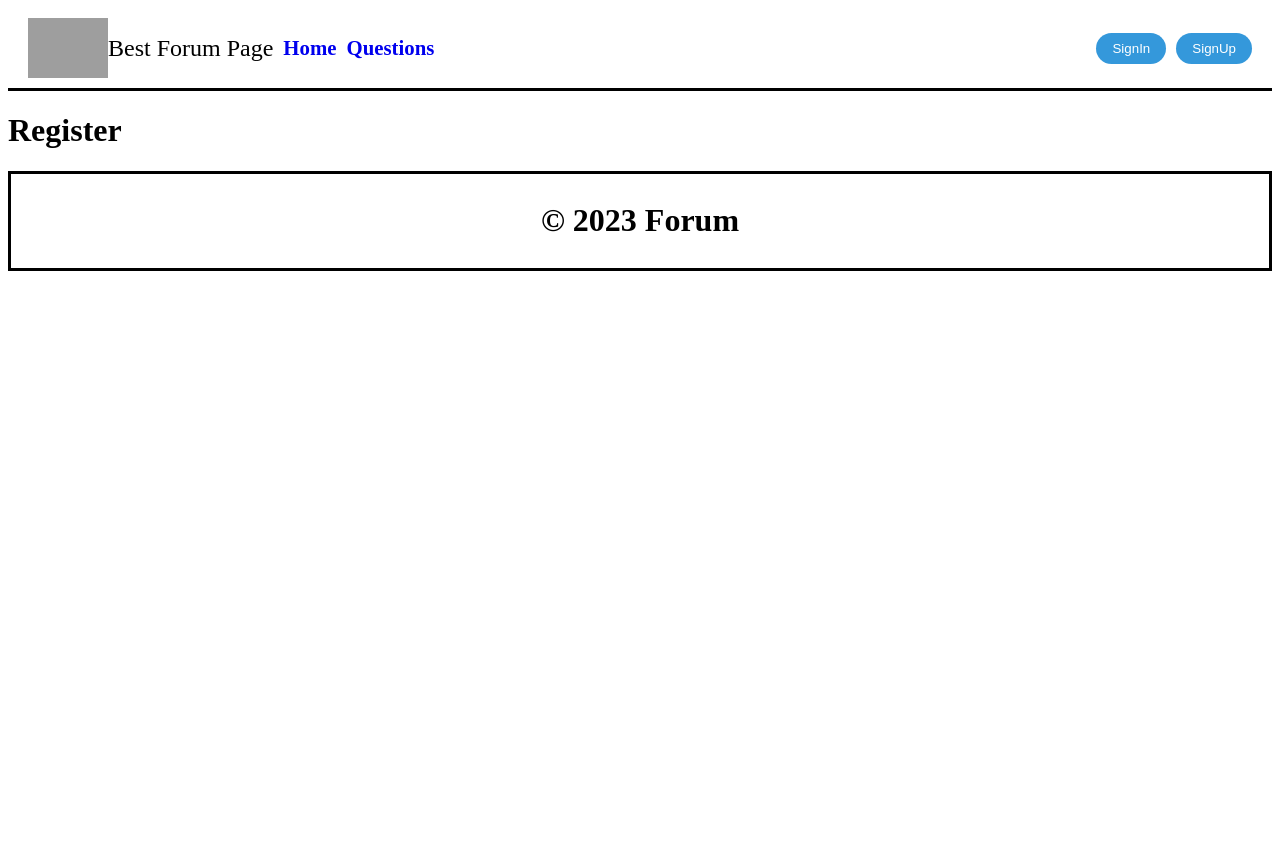
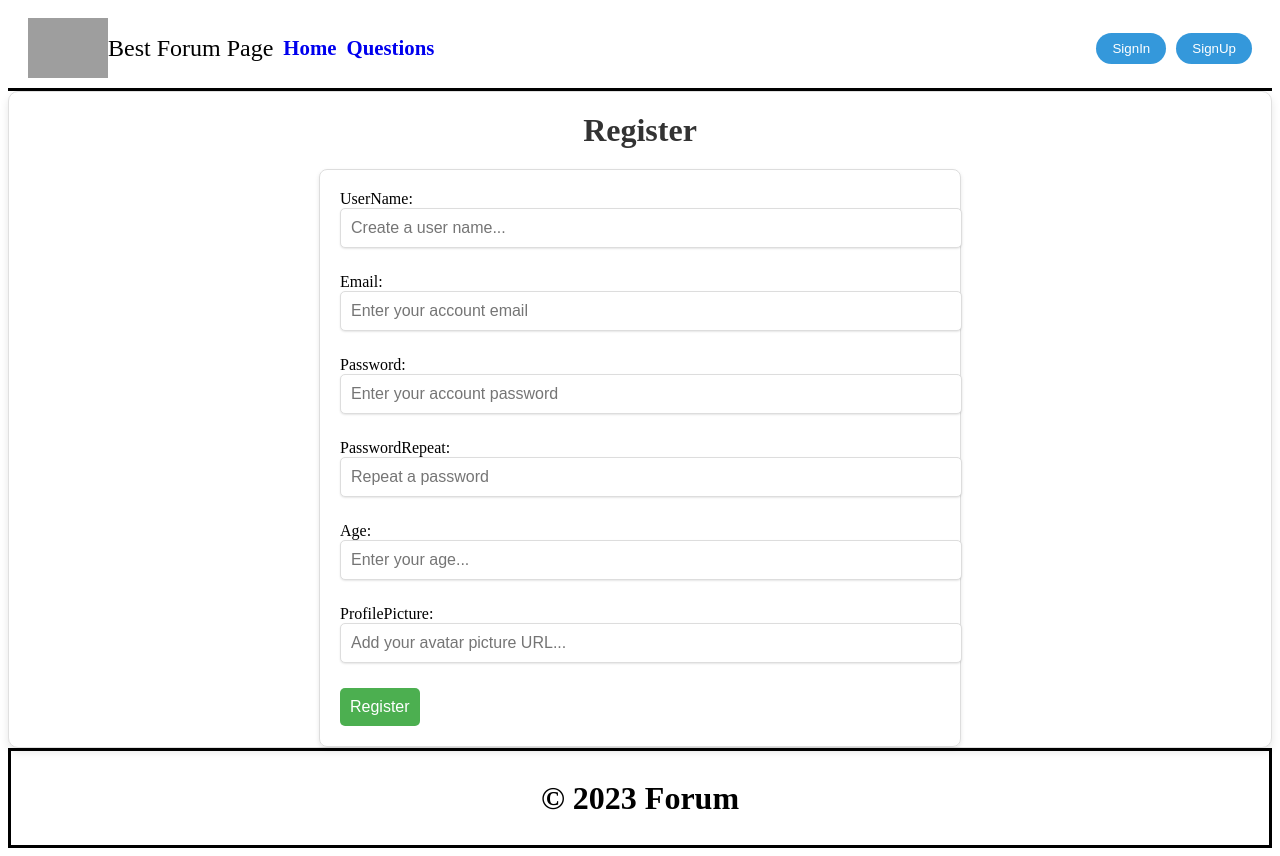
Before and after one commit to RimaVed/React_Forumas_galutinis, a React (Create React App) app: page /user/register in a window 1280 px wide. Before the commit the page ends 800 px from the top, so only its background shows below. Built offline with nearby package versions, Linux system fonts and the light colour scheme; data requests are answered from the project's data file; grey boxes are pictures that could not be loaded.

Commit message:
registracijos forma , klauismo edit, atsakymo edit, delete funkcionalumas

```diff
--- a/src/App.jsx
+++ b/src/App.jsx
@@ -6,6 +6,7 @@ import TheQuestion from "./components/UI/theQuestion/TheQuestion";
 import Footer from "./components/UI/footer/Footer";
 import SpecQuestion from "./components/pages/specQuestion/SpecQuestion";
 import Answers from "./components/pages/answers/Answers";
+import AddAnswer from "./components/pages/addAnswer/AddAnswer";
 import { Routes, Route } from "react-router-dom";
 import AddNewQuestion from "./components/pages/addNewQuestion/AddNewQuestion";
 import EditQuestion from "./components/pages/editQuestion/EditQuestion";
@@ -25,10 +26,11 @@ function App() {
           <Route path=":id" element={<SpecQuestion />} />
           <Route path="addNewQuestion" element={<AddNewQuestion />} />
           <Route path="edit/:id" element={<EditQuestion />} />
+          <Route path="add-answer/:id" element={<AddAnswer />} />
         </Route>
-        {/* <Route path="/answers">
-        <Route path="/answers/:id" element={<Answers />} />
-        </Route> */}
+        <Route path="/answers">
+          <Route path="/answers/:id" element={<Answers />} />
+        </Route>
         <Route path="/user">
           <Route path="login" element={<Login />} />
           <Route path="register" element={<Register />} />
--- a/src/components/UI/header/Header.jsx
+++ b/src/components/UI/header/Header.jsx
@@ -98,6 +98,7 @@ const Header = () => {
       </nav>
       {!loggedInUser ? (
         <div>
+          <div className="userInfo"></div>
           <button>
             <NavLink to="/user/login">SignIn</NavLink>
           </button>
@@ -107,7 +108,11 @@ const Header = () => {
         </div>
       ) : (
         <div>
-          <span>{loggedInUser.userName}</span>
+          <img
+            src={loggedInUser.profilePicture}
+            alt={loggedInUser.userName} // Atnaujinta - pakeista į loggedInUser.userName
+          />
+          <span>{loggedInUser.userName}</span> {/* Įdedama vartotojo vardas */}
           <button
             onClick={() => {
               setLoggedInUser("");
--- a/src/components/UI/input/FormikInput.jsx
+++ b/src/components/UI/input/FormikInput.jsx
@@ -29,8 +29,8 @@ const FormikInput = ({ type, name, formik, placeholder }) => {
       </label>
       <input
         type={type}
-        name={name}
-        id={name}
+        name={name.toLowerCase()}
+        id={name.toLowerCase()}
         value={formik.values[name]}
         onChange={formik.handleChange}
         onBlur={formik.handleBlur}
--- a/src/components/pages/addAnswer/AddAnswer.jsx
+++ b/src/components/pages/addAnswer/AddAnswer.jsx
@@ -1,5 +1,97 @@
-const AddAnswers = () => {
-  return <></>;
+import { useFormik } from "formik";
+import * as Yup from "yup";
+import styled from "styled-components";
+import { v4 as uuid } from "uuid";
+import { useContext } from "react";
+import { useNavigate } from "react-router-dom";
+import FormikInput from "../../UI/input/FormikInput";
+import QuestionsContext from "../../../contexts/QuestionsContext";
+import UsersContext from "../../../contexts/UsersContext";
+import AnswersContext from "../../../contexts/AnswersContext";
+
+const StyledAddFormPage = styled.div`
+  max-width: 600px;
+  margin: auto;
+  padding: 20px;
+  border: 1px solid #ccc;
+  border-radius: 8px;
+  background-color: #fef9e7;
+
+  h1 {
+    font-size: 24px;
+    margin-bottom: 20px;
+  }
+
+  form {
+    display: flex;
+    flex-direction: column;
+
+    button {
+      margin-top: 20px;
+      padding: 10px 20px;
+      background-color: #007bff;
+      color: #fff;
+      border: none;
+      border-radius: 5px;
+      cursor: pointer;
+      transition: background-color 0.3s;
+    }
+
+    button:hover {
+      background-color: #0056b3;
+    }
+  }
+`;
+
+const AddAnswer = () => {
+  const { setQuestions, QuestionsActionTypes } = useContext(QuestionsContext);
+  const { loggedInUser } = useContext(UsersContext);
+  const { setAnswers, AnswersActionTypes } = useContext(AnswersContext);
+  const navigate = useNavigate();
+  const values = {
+    title: "",
+    description: "",
+    releaseDate: new Date().toISOString().split("T")[0]
+  };
+
+  const validationSchema = Yup.object({
+    title: Yup.string()
+      .min(5, "Minimum length 5 symbols")
+      .max(30, "Maximum length 30 symbols")
+      .required("This field must be filled")
+      .trim(),
+    description: Yup.string()
+      .min(10, "Minimum length 10 symbols")
+      .required("This field must be filled")
+      .trim()
+  });
+  const formik = useFormik({
+    initialValues: values,
+    validationSchema: validationSchema,
+    onSubmit: (values) => {
+      console.log(formik.values);
+      const finalValues = {
+        id: uuid(),
+        userId: loggedInUser.id,
+        ...values
+      };
+      setAnswers({
+        type: AnswersActionTypes.add,
+        data: finalValues
+      });
+      navigate("/questions/questions");
+    }
+  });
+
+  return (
+    <StyledAddFormPage>
+      <h1>Add New Answer</h1>
+      <form onSubmit={formik.handleSubmit}>
+        <FormikInput type="text" name="title" />
+        <FormikInput type="text" name="description" />
+        <button type="submit">New Answer</button>
+      </form>
+    </StyledAddFormPage>
+  );
 };
-
-export default AddAnswers;
+export default AddAnswer;
--- a/src/components/pages/editQuestion/EditQuestion.jsx
+++ b/src/components/pages/editQuestion/EditQuestion.jsx
@@ -40,7 +40,7 @@ const EditQuestion = () => {
   const [formValues, setFormValues] = useState({
     title: "",
     description: "",
-    releaseDate: ""
+    editDate: new Date().toISOString().split("T")[0]
   });
 
   useEffect(() => {
@@ -50,11 +50,11 @@ const EditQuestion = () => {
         if (!data.name) {
           navigate("/");
         }
+        setFormValues({
+          ...data
+        });
       });
-  }, [id, navigate]);
-  setFormValues({
-    ...data
-  });
+  }, [id]); // Užtikrina, kad useEffect bus paleistas kai keičiasi id
 
   const validationSchema = Yup.object({
     title: Yup.string()
@@ -63,38 +63,37 @@ const EditQuestion = () => {
       .required("This field must be filled")
       .trim(),
     description: Yup.string()
-      .min(200, "Minimum length 200 symbols")
+      .min(20, "Minimum length 20 symbols")
       .required("This field must be filled")
-      .trim(),
-    releaseDate: Yup.date()
-      .min(new Date(0).toISOString(), "Date must be after 1970-01-01")
-      .max(new Date().toISOString(), "Date must be before now")
-      .required("This field must be filled")
+      .trim()
   });
 
   return (
     <StyledEditFormPage>
       <h1>Edit Question</h1>
+      {/*  */}
       <Formik
         initialValues={formValues}
         validationSchema={validationSchema}
-        onSubmit={(values) => {
+        onSubmit={(values, actions) => {
           const finalValues = {
-            ...values
+            ...values,
+            edit: true,
+            editDate: new Date().toISOString().slice(0, 10)
           };
           setQuestions({
             type: QuestionsActionTypes.edit,
             id: id,
             data: finalValues
           });
-          navigate(`/questions/${id}`);
+          actions.resetForm(); // Išvalo formą po sėkmingo pateikimo
+          navigate(`/questions/${id}`, { replace: true });
         }}
       >
         {(props) => (
           <form onSubmit={props.handleSubmit}>
-            <FormikInput type="text" name="title" />
-            <FormikInput type="text" name="description" />
-            <FormikInput type="date" name="releaseDate" />
+            <FormikInput type="text" name="title" formik={props} />
+            <FormikInput type="text" name="description" formik={props} />
             <button type="submit">Edit Question</button>
           </form>
         )}
--- a/src/components/pages/register/Register.jsx
+++ b/src/components/pages/register/Register.jsx
@@ -1,8 +1,214 @@
+import { useContext, useState } from "react";
+import { useFormik } from "formik";
+import styled from "styled-components";
+import { v4 as uuid } from "uuid";
+import * as Yup from "yup";
+import { useNavigate } from "react-router-dom";
+import UsersContext from "../../../contexts/UsersContext";
+import FormikInput from "../../UI/input/FormikInput";
+
+const StyledRegisterPage = styled.main`
+  display: flex;
+  flex-direction: column;
+  align-items: center;
+  border: 1px solid #e0e0e0;
+  border-radius: 10px;
+  background-color: #fff;
+  box-shadow: 0 4px 8px rgba(0, 0, 0, 0.1);
+
+  h1 {
+    font-size: 2rem;
+    margin: 20px 0;
+    color: #333;
+  }
+
+  form {
+    width: 600px;
+    padding: 20px;
+    border: 1px solid #ddd;
+    border-radius: 8px;
+    box-shadow: 0 2px 4px rgba(0, 0, 0, 0.1);
+  }
+
+  button {
+    background-color: #4caf50;
+    color: white;
+    padding: 10px;
+    border: none;
+    border-radius: 5px;
+    cursor: pointer;
+    font-size: 16px;
+  }
+
+  button:hover {
+    background-color: greenyellow;
+  }
+  input {
+    width: 100%;
+    padding: 10px;
+    margin-bottom: 10px;
+    border: 1px solid #ddd;
+    border-radius: 5px;
+    box-shadow: 0 1px 2px rgba(0, 0, 0, 0.1);
+  }
+`;
 const Register = () => {
+  //1
+  const navigate = useNavigate();
+  const { users, setUsers, UsersActionTypes, setLoggedInUser } =
+    useContext(UsersContext);
+  const [failedToRegister, setFailedToRegister] = useState({
+    email: "",
+    name: ""
+  });
+
+  // 2
+  const formValues = {
+    userName: "",
+    email: "",
+    password: "",
+    passwordRepeat: "",
+    age: "",
+    profilePicture: ""
+  };
+  // 3
+  const validationSchema = Yup.object({
+    userName: Yup.string()
+      .min(5, "Username minimum length is 5 symbols")
+      .max(20, "Username maximum length is 20 symbols")
+      .required("Field must be filled")
+      .trim(),
+    email: Yup.string()
+      .email("Field must be a valid email")
+      .required("Field must be filled")
+      .trim(),
+    password: Yup.string()
+      .matches(
+        /^(?=.*[A-Z])(?=.*[a-z])(?=.*\d)(?=.*[^A-Za-z0-9]).{8,20}$/,
+        "Password must be 5-20 length, contain at least one uppercase, one lowercase, one number and one special symbol"
+      )
+      .required("Field must be filled")
+      .trim(),
+    passwordRepeat: Yup.string()
+      .oneOf([Yup.ref("password")], "Passwords must match")
+      .required("Field must be filled")
+      .trim(),
+    age: Yup.number()
+      .moreThan(15, "You must be older than 15 to make an account")
+      .required("Field must be filled"),
+    profilePicture: Yup.string()
+      .url("Field must be a valid URL")
+      .required("Field must be filled")
+      .trim()
+  });
+
+  //   2
+  const formik = useFormik({
+    initialValues: formValues,
+    validationSchema: validationSchema,
+    onSubmit: (values) => {
+      console.log(values);
+      if (users.find((user) => user.userName === values.userName)) {
+        // console.log('name err');
+        setFailedToRegister((prevState) => {
+          return {
+            ...prevState,
+            name: "User with such name already exists"
+          };
+        });
+      } else {
+        setFailedToRegister((prevState) => {
+          return {
+            ...prevState,
+            name: ""
+          };
+        });
+      }
+      if (users.find((user) => user.email === values.email)) {
+        // console.log('email err');
+        setFailedToRegister((prevState) => {
+          return {
+            ...prevState,
+            email: "User with such email already exists"
+          };
+        });
+      } else {
+        setFailedToRegister((prevState) => {
+          return {
+            ...prevState,
+            email: ""
+          };
+        });
+      }
+      //prijungti naują user
+      if (
+        !users.find((user) => user.userName === values.userName) &&
+        !users.find((user) => user.email === values.email)
+      ) {
+        const workingUser = {
+          id: uuid(),
+          userName: values.userName,
+          email: values.email,
+          password: values.password,
+          age: values.age,
+          registerDate: new Date().toISOString().slice(0, 10),
+          profilePicture: values.profilePicture
+        };
+        setUsers({
+          type: UsersActionTypes.add,
+          data: workingUser
+        });
+        setLoggedInUser(workingUser);
+        navigate("/");
+      }
+    }
+  });
+
   return (
-    <>
+    <StyledRegisterPage>
       <h1>Register</h1>
-    </>
+      <form onSubmit={formik.handleSubmit}>
+        <FormikInput
+          type="text"
+          name="userName"
+          formik={formik}
+          placeholder="Create a user name..."
+        />
+        <FormikInput
+          type="email"
+          name="email"
+          formik={formik}
+          placeholder="Enter your account email"
+        />
+        <FormikInput
+          type="password"
+          name="password"
+          formik={formik}
+          placeholder="Enter your account password"
+        />
+        <FormikInput
+          type="password"
+          name="passwordRepeat"
+          formik={formik}
+          placeholder="Repeat a password"
+        />
+        <FormikInput
+          type="number"
+          name="age"
+          formik={formik}
+          placeholder="Enter your age..."
+        />
+        <FormikInput
+          type="url"
+          name="profilePicture"
+          formik={formik}
+          placeholder="Add your avatar picture URL..."
+        />
+        <button type="submit">Register</button>
+      </form>
+      {failedToRegister.name && <p>{failedToRegister.name}</p>}
+      {failedToRegister.email && <p>{failedToRegister.email}</p>}
+    </StyledRegisterPage>
   );
 };
 
--- a/src/components/pages/specQuestion/SpecQuestion.jsx
+++ b/src/components/pages/specQuestion/SpecQuestion.jsx
@@ -3,6 +3,7 @@ import { useContext, useEffect, useState } from "react";
 import AnswersContext from "../../../contexts/AnswersContext";
 import QuestionsContext from "../../../contexts/QuestionsContext";
 import Answers from "../answers/Answers";
+import AddNewAnswer from "../addAnswer/AddAnswer";
 import UsersContext from "../../../contexts/UsersContext";
 import styled from "styled-components";
 
@@ -168,7 +169,7 @@ const SpecQuestion = () => {
             <p>{myQuestion.description}</p>
           </div>
           <div>
-            <span> Question date: {myQuestion.registerDate}</span>
+            <span> Question date: {myQuestion.releaseDate}</span>
           </div>
           <Link to="/questions" className="back">
             <button>Back to Questions</button>
@@ -178,15 +179,33 @@ const SpecQuestion = () => {
             <div>
               <ul>
                 {answers.map((answer) => (
-                  // <Answers questionId={myQuestion.id} answers={answer} />
-                  <li>
+                  <li key={answer.id}>
                     <p>{answer.answer}</p>
+                    {loggedInUser && loggedInUser.id === answer.userId && (
+                      <>
+                        <button className="edit_answer">Edit Answer</button>
+                        <button
+                          className="delete_answer"
+                          onClick={() => {
+                            setAnswers({
+                              type: AnswersActionTypes.remove, // Use AnswersActionTypes
+                              id: answer.id
+                            });
+                            navigate("/questions/");
+                          }}
+                        >
+                          Delete Answer
+                        </button>
+                      </>
+                    )}
                   </li>
                 ))}
               </ul>
-              <button className="edit_answer">Edit Answer</button>
-              <button className="delete_answer">Delete Answer</button>
-              <button className="add_answer">Add Answer</button>
+              {loggedInUser && (
+                <Link to={`/questions/add-answer/${id}`} className="add_answer">
+                  <button>Add Answer</button>
+                </Link>
+              )}
             </div>
           )}
         </>
--- a/src/contexts/AnswersContext.jsx
+++ b/src/contexts/AnswersContext.jsx
@@ -29,7 +29,7 @@ const reducer = (state, action) => {
       return state.filter((el) => el.id.toString() !== action.id.toString());
     case AnswersActionTypes.edit:
       return state.map((el) => {
-        if (el.id.toString() === action.id.toString()) {
+        if (el.id.toString() == action.id.toString()) {
           fetch(`http://localhost:8080/answers/${action.id}`, {
             method: "PUT",
             headers: {
--- a/src/data.json
+++ b/src/data.json
@@ -39,17 +39,25 @@
       "age": 21,
       "registerDate": "2023-09-28",
       "profilePicture": "https://scalebranding.com/wp-content/uploads/2022/02/black-goat-01.jpg"
+    },
+    {
+      "id": "8409bf0d-ad47-475b-ab8e-d36b34b2c3fb",
+      "userName": "Baltasis vilkas ",
+      "email": "vilkas@gmail.com",
+      "password": "Vilkas/12",
+      "age": 24,
+      "registerDate": "2023-12-14",
+      "profilePicture": "https://scalebranding.com/wp-content/uploads/2022/02/wolf8.jpg"
     }
   ],
   "questions": [
     {
-      "id": 2,
-      "userId": 1,
-      "title": "Žiemos pramogos",
-      "description": "Kokios saugiausios žiemos pramogos",
       "registerDate": "2023-08-03",
-      "likes": 2,
-      "edited": false
+      "title": "Žiemos sportas",
+      "description": "Kokia žiemos sporto šaka populiariausia Lietuvoje?",
+      "edit": true,
+      "editDate": "2023-12-14",
+      "id": 2
     },
     {
       "id": 3,
@@ -72,6 +80,13 @@
       "title": " Kalėdinės dovanos",
       "description": "Kokia dovana per Kalėdas laukiamiausia?",
       "releaseDate": "2023-12-13"
+    },
+    {
+      "id": "5c6ec74a-f178-4ec8-a6ae-bbb165939b03",
+      "userId": "8409bf0d-ad47-475b-ab8e-d36b34b2c3fb",
+      "title": "Vilkų pavojus",
+      "description": "Kada vilkų anpuolis tikėtinas miške, vasarą ar žiemą?",
+      "releaseDate": "2023-12-14"
     }
   ],
   "answers": [
```
Also changed, not shown: src/components/pages/editAnswer/EditAnswer.jsx (added).
